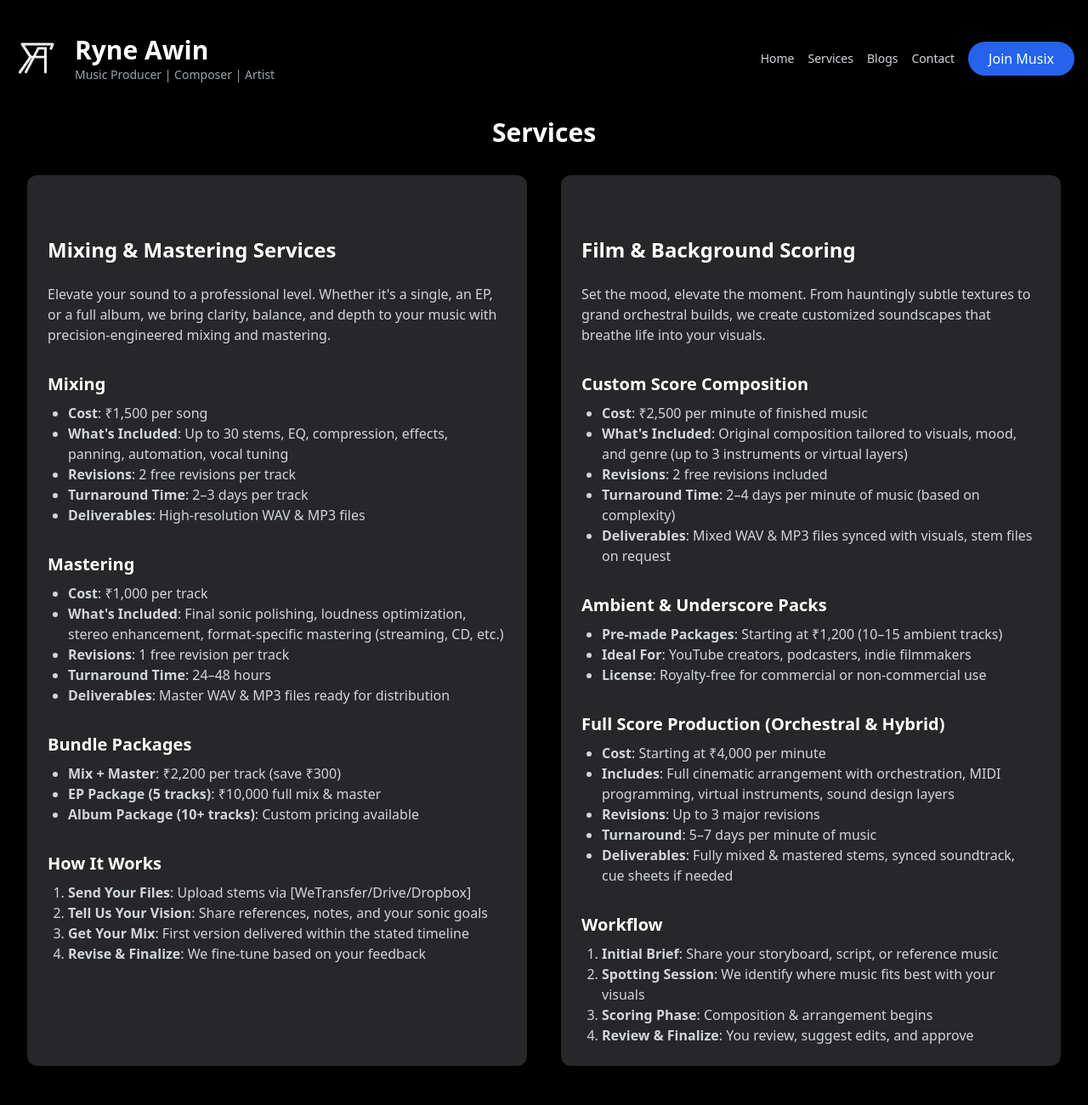
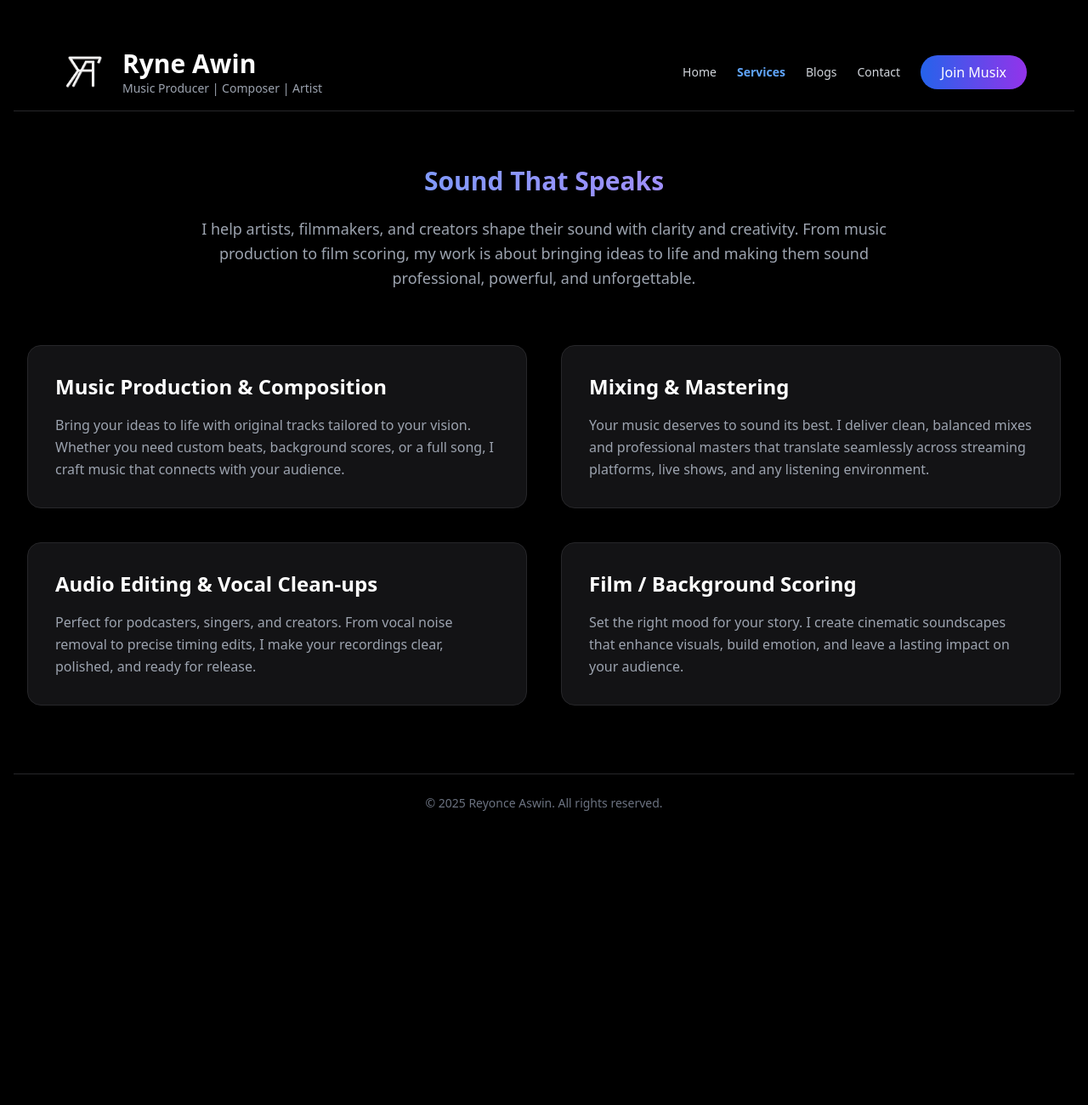
Before and after one commit to Reyonce-Aswin/reyonce-aswin.github.io, a plain HTML site: page services.html in a window 1280 px wide. Shown: the top 1300 px of the page at 85% size. After the commit the page ends 995 px from the top, so only its background shows below. Drawn offline with nearby package versions, Linux system fonts and the light colour scheme.

Commit message:
services.html

```diff
--- a/services.html
+++ b/services.html
@@ -12,25 +12,23 @@
   <script src="https://cdn.tailwindcss.com"></script>
   <script src="https://unpkg.com/lucide@latest"></script>
   <style>
-    html {
-      scroll-behavior: smooth;
-    }
+    html { scroll-behavior: smooth; }
   </style>
 </head>
-<body class="bg-black text-white px-4 py-10">
+<body class="bg-black text-white px-4 py-10 relative">
   <!-- Scroll To Top Button -->
   <button id="scrollTopBtn"
-    class="hidden fixed bottom-6 right-6 bg-gray-800 hover:bg-gray-700 text-white p-3 rounded-full shadow-lg"
+    class="hidden fixed bottom-6 right-6 bg-gray-800 hover:bg-gray-700 text-white p-3 rounded-full shadow-lg transition transform hover:scale-110"
     onclick="window.scrollTo({ top: 0, behavior: 'smooth' })"
     aria-label="Scroll to top">
     <i data-lucide="chevron-up" class="w-5 h-5"></i>
   </button>
 
   <!-- Header -->
-  <header class="mb-10">
-    <div class="flex flex-col md:flex-row items-center justify-between gap-4 text-center md:text-left">
+  <header class="mb-16 sticky top-0 z-50 backdrop-blur-md bg-black/70 border-b border-zinc-800">
+    <div class="flex flex-col md:flex-row items-center justify-between gap-4 px-2 py-4 max-w-6xl mx-auto">
       <!-- Logo + Name -->
-      <div class="flex items-center gap-4 justify-center md:justify-start w-full md:w-auto">
+      <div class="flex items-center gap-4">
         <img src="ryne-logo.png" alt="Ryne Awin Logo" class="w-14 h-14 object-contain" />
         <div>
           <h1 class="text-3xl font-bold leading-tight">Ryne Awin</h1>
@@ -38,16 +36,16 @@
         </div>
       </div>
       <!-- Tabs + Join Button -->
-      <div class="w-full md:w-auto flex justify-center md:justify-end items-center space-x-4">
-        <nav class="flex space-x-4 text-sm font-medium">
-          <a href="index.html" class="text-gray-300 hover:text-white">Home</a>
-          <a href="services.html" class="text-gray-300 hover:text-white">Services</a>
-          <a href="blogs.html" class="text-gray-300 hover:text-white">Blogs</a>
-          <a href="index.html#contact" class="text-gray-300 hover:text-white">Contact</a>
+      <div class="flex items-center space-x-6">
+        <nav class="flex space-x-6 text-sm font-medium">
+          <a href="index.html" class="text-gray-300 hover:text-blue-400 transition">Home</a>
+          <a href="services.html" class="text-blue-400 font-semibold">Services</a>
+          <a href="blogs.html" class="text-gray-300 hover:text-blue-400 transition">Blogs</a>
+          <a href="index.html#contact" class="text-gray-300 hover:text-blue-400 transition">Contact</a>
         </nav>
         <a href="https://docs.google.com/forms/d/e/1FAIpQLScX81SgGEOpsxQy6W3cxBelAlVb4PSHjXOkvepTjUK7KyoIEg/viewform?usp=header"
            target="_blank" rel="noopener noreferrer">
-          <button class="bg-blue-600 hover:bg-blue-700 text-white px-6 py-2 rounded-full">
+          <button class="px-6 py-2 rounded-full bg-gradient-to-r from-blue-600 to-purple-600 hover:from-blue-500 hover:to-purple-500 shadow-md hover:shadow-lg transition transform hover:scale-105">
             Join Musix
           </button>
         </a>
@@ -55,93 +53,41 @@
     </div>
   </header>
 
+  <!-- Services Intro -->
+  <section class="max-w-4xl mx-auto text-center mb-16 px-4">
+    <h2 class="text-3xl font-bold mb-6 bg-gradient-to-r from-blue-400 to-purple-400 bg-clip-text text-transparent">Sound That Speaks</h2>
+    <p class="text-gray-400 text-lg leading-relaxed">I help artists, filmmakers, and creators shape their sound with clarity and creativity. From music production to film scoring, my work is about bringing ideas to life and making them sound professional, powerful, and unforgettable.</p>
+  </section>
+
   <!-- Services Section -->
-  <section class="max-w-7xl mx-auto text-left mb-20 px-4">
-    <h2 class="text-3xl font-bold mb-8 text-center">Services</h2>
+  <section class="max-w-7xl mx-auto text-left mb-20 px-4 grid grid-cols-1 lg:grid-cols-2 gap-10">
+    <!-- Music Production -->
+    <div class="bg-zinc-900/80 p-8 rounded-2xl border border-zinc-800 hover:border-blue-500 shadow-md transition transform hover:scale-[1.02]">
+      <h3 class="text-2xl font-semibold mb-4">Music Production & Composition</h3>
+      <p class="text-gray-400 leading-relaxed">Bring your ideas to life with original tracks tailored to your vision. Whether you need custom beats, background scores, or a full song, I craft music that connects with your audience.</p>
+    </div>
 
-    <div class="grid grid-cols-1 lg:grid-cols-2 gap-10">
-      <!-- Mixing & Mastering -->
-      <div class="bg-zinc-800 p-6 rounded-xl shadow-md">
-        <h3 class="text-2xl font-semibold mb-6 mt-12">Mixing & Mastering Services</h3>
-        <p class="text-gray-300 mb-4">Elevate your sound to a professional level. Whether it's a single, an EP, or a full album, we bring clarity, balance, and depth to your music with precision-engineered mixing and mastering.</p>
+    <!-- Mixing & Mastering -->
+    <div class="bg-zinc-900/80 p-8 rounded-2xl border border-zinc-800 hover:border-green-500 shadow-md transition transform hover:scale-[1.02]">
+      <h3 class="text-2xl font-semibold mb-4">Mixing & Mastering</h3>
+      <p class="text-gray-400 leading-relaxed">Your music deserves to sound its best. I deliver clean, balanced mixes and professional masters that translate seamlessly across streaming platforms, live shows, and any listening environment.</p>
+    </div>
 
-        <h4 class="text-xl font-semibold mb-2 mt-8">Mixing</h4>
-        <ul class="text-gray-300 list-disc ml-6 mb-4">
-          <li><strong>Cost</strong>: ₹1,500 per song</li>
-          <li><strong>What's Included</strong>: Up to 30 stems, EQ, compression, effects, panning, automation, vocal tuning</li>
-          <li><strong>Revisions</strong>: 2 free revisions per track</li>
-          <li><strong>Turnaround Time</strong>: 2–3 days per track</li>
-          <li><strong>Deliverables</strong>: High-resolution WAV & MP3 files</li>
-        </ul>
+    <!-- Audio Editing -->
+    <div class="bg-zinc-900/80 p-8 rounded-2xl border border-zinc-800 hover:border-yellow-500 shadow-md transition transform hover:scale-[1.02]">
+      <h3 class="text-2xl font-semibold mb-4">Audio Editing & Vocal Clean-ups</h3>
+      <p class="text-gray-400 leading-relaxed">Perfect for podcasters, singers, and creators. From vocal noise removal to precise timing edits, I make your recordings clear, polished, and ready for release.</p>
+    </div>
 
-        <h4 class="text-xl font-semibold mb-2 mt-8">Mastering</h4>
-        <ul class="text-gray-300 list-disc ml-6 mb-4">
-          <li><strong>Cost</strong>: ₹1,000 per track</li>
-          <li><strong>What's Included</strong>: Final sonic polishing, loudness optimization, stereo enhancement, format-specific mastering (streaming, CD, etc.)</li>
-          <li><strong>Revisions</strong>: 1 free revision per track</li>
-          <li><strong>Turnaround Time</strong>: 24–48 hours</li>
-          <li><strong>Deliverables</strong>: Master WAV & MP3 files ready for distribution</li>
-        </ul>
-
-        <h4 class="text-xl font-semibold mb-2 mt-8">Bundle Packages</h4>
-        <ul class="text-gray-300 list-disc ml-6 mb-4">
-          <li><strong>Mix + Master</strong>: ₹2,200 per track (save ₹300)</li>
-          <li><strong>EP Package (5 tracks)</strong>: ₹10,000 full mix & master</li>
-          <li><strong>Album Package (10+ tracks)</strong>: Custom pricing available</li>
-        </ul>
-
-        <h4 class="text-xl font-semibold mb-2 mt-8">How It Works</h4>
-        <ol class="text-gray-300 list-decimal ml-6">
-          <li><strong>Send Your Files</strong>: Upload stems via [WeTransfer/Drive/Dropbox]</li>
-          <li><strong>Tell Us Your Vision</strong>: Share references, notes, and your sonic goals</li>
-          <li><strong>Get Your Mix</strong>: First version delivered within the stated timeline</li>
-          <li><strong>Revise & Finalize</strong>: We fine-tune based on your feedback</li>
-        </ol>
-      </div>
-
-      <!-- Film Scoring -->
-      <div class="bg-zinc-800 p-6 rounded-xl shadow-md">
-        <h3 class="text-2xl font-semibold mb-6 mt-12">Film & Background Scoring</h3>
-        <p class="text-gray-300 mb-4">Set the mood, elevate the moment. From hauntingly subtle textures to grand orchestral builds, we create customized soundscapes that breathe life into your visuals.</p>
-
-        <h4 class="text-xl font-semibold mb-2 mt-8">Custom Score Composition</h4>
-        <ul class="text-gray-300 list-disc ml-6 mb-4">
-          <li><strong>Cost</strong>: ₹2,500 per minute of finished music</li>
-          <li><strong>What's Included</strong>: Original composition tailored to visuals, mood, and genre (up to 3 instruments or virtual layers)</li>
-          <li><strong>Revisions</strong>: 2 free revisions included</li>
-          <li><strong>Turnaround Time</strong>: 2–4 days per minute of music (based on complexity)</li>
-          <li><strong>Deliverables</strong>: Mixed WAV & MP3 files synced with visuals, stem files on request</li>
-        </ul>
-
-        <h4 class="text-xl font-semibold mb-2 mt-8">Ambient & Underscore Packs</h4>
-        <ul class="text-gray-300 list-disc ml-6 mb-4">
-          <li><strong>Pre-made Packages</strong>: Starting at ₹1,200 (10–15 ambient tracks)</li>
-          <li><strong>Ideal For</strong>: YouTube creators, podcasters, indie filmmakers</li>
-          <li><strong>License</strong>: Royalty-free for commercial or non-commercial use</li>
-        </ul>
-
-        <h4 class="text-xl font-semibold mb-2 mt-8">Full Score Production (Orchestral & Hybrid)</h4>
-        <ul class="text-gray-300 list-disc ml-6 mb-4">
-          <li><strong>Cost</strong>: Starting at ₹4,000 per minute</li>
-          <li><strong>Includes</strong>: Full cinematic arrangement with orchestration, MIDI programming, virtual instruments, sound design layers</li>
-          <li><strong>Revisions</strong>: Up to 3 major revisions</li>
-          <li><strong>Turnaround</strong>: 5–7 days per minute of music</li>
-          <li><strong>Deliverables</strong>: Fully mixed & mastered stems, synced soundtrack, cue sheets if needed</li>
-        </ul>
-
-        <h4 class="text-xl font-semibold mb-2 mt-8">Workflow</h4>
-        <ol class="text-gray-300 list-decimal ml-6">
-          <li><strong>Initial Brief</strong>: Share your storyboard, script, or reference music</li>
-          <li><strong>Spotting Session</strong>: We identify where music fits best with your visuals</li>
-          <li><strong>Scoring Phase</strong>: Composition & arrangement begins</li>
-          <li><strong>Review & Finalize</strong>: You review, suggest edits, and approve</li>
-        </ol>
-      </div>
+    <!-- Film Scoring -->
+    <div class="bg-zinc-900/80 p-8 rounded-2xl border border-zinc-800 hover:border-purple-500 shadow-md transition transform hover:scale-[1.02]">
+      <h3 class="text-2xl font-semibold mb-4">Film / Background Scoring</h3>
+      <p class="text-gray-400 leading-relaxed">Set the right mood for your story. I create cinematic soundscapes that enhance visuals, build emotion, and leave a lasting impact on your audience.</p>
     </div>
   </section>
 
   <!-- Footer -->
-  <footer class="text-center text-gray-500 text-sm mt-20">
+  <footer class="text-center text-gray-500 text-sm mt-20 border-t border-zinc-800 pt-6">
     &copy; 2025 Reyonce Aswin. All rights reserved.
   </footer>
 
@@ -155,6 +101,5 @@
       lucide.createIcons();
     });
   </script>
-
 </body>
 </html>
```
